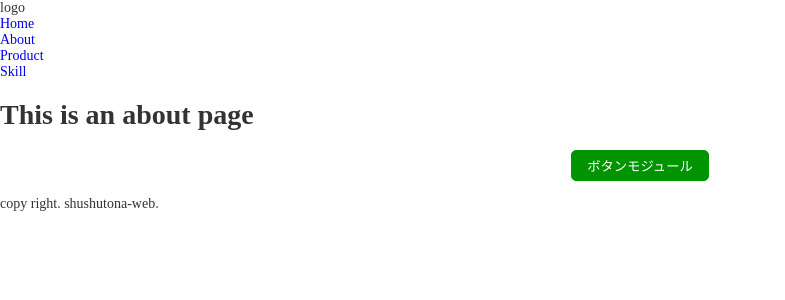
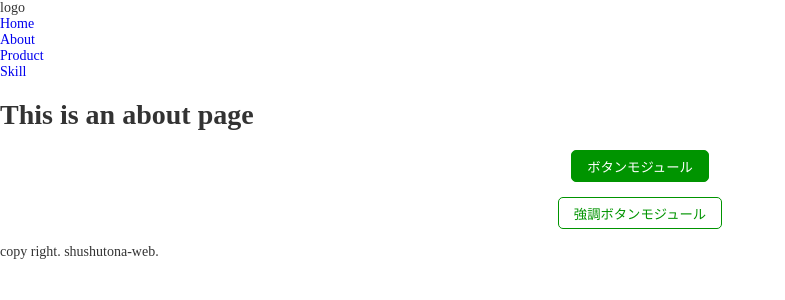
Before and after one commit to shushuTona/shushutona-web, a Vue app: page /about in a window 1280 px wide. Shown: the top 300 px of the page, without its empty margins (0-785 px from the left). Built offline with nearby package versions, Linux system fonts and the light colour scheme.

Commit message:
atoms.btn.vue：強調表示作成

```diff
--- a/src/components/atoms/atoms.btn.vue
+++ b/src/components/atoms/atoms.btn.vue
@@ -1,9 +1,9 @@
 <template>
-    <div class="m-btn">
+    <div class="m-btn" :class="{ 'is-emphasis': isEmphasis }">
         <button
             type="button"
             class="btn__inner"
-        >{{ btnText }}</button>
+        ><span class="btn__innerText">{{ btnText }}</span></button>
     </div>
 </template>
 
@@ -14,6 +14,10 @@ export default {
         btnText: {
             type: String,
             required: true
+        },
+        isEmphasis: {
+            type: Boolean,
+            default: false
         }
     }
 }
@@ -26,26 +30,66 @@ export default {
 
     .btn {
         &__inner {
-            padding: 5px 15px;
+            padding: 6px 15px 5px;
             color: #fff;
             background-color: $MAIN_COLOR;
             border: 1px solid $MAIN_COLOR;
             border-radius: 5px;
-            transition:
-                background-color $TRANSITION,
-                color $TRANSITION,
-                border-color $TRANSITION;
+            transition: color $TRANSITION;
             cursor: pointer;
+            overflow: hidden;
             position: relative;
+
+            // スライド背景色表示
+            &::before {
+                content: "";
+                width: 100%;
+                height: 100%;
+                background-color: #fff;
+                transition: transform $TRANSITION;
+                transform: translateX(-102%);
+                position: absolute;
+                top: 0;
+                left: 0;
+            }
 
             &:hover,
             &:focus {
-                background-color: #fff;
                 color: $MAIN_COLOR;
-                border-color: $MAIN_COLOR;
+
+                &::before {
+                    transform: translateX(0);
+                }
             }
         }
 
+        &__innerText {
+            position: relative;
+        }
+    }
+
+    // 強調ボタン表示
+    &.is-emphasis {
+        .btn {
+            &__inner {
+                color: $MAIN_COLOR;
+                background-color: #fff;
+                border: 1px solid $MAIN_COLOR;
+
+                &::before {
+                    background-color: $MAIN_COLOR;
+                }
+
+                &:hover,
+                &:focus {
+                    color: #fff;
+                }
+            }
+
+            &__innerText {
+                position: relative;
+            }
+        }
     }
 }
 </style>
--- a/src/views/views.about.vue
+++ b/src/views/views.about.vue
@@ -3,6 +3,7 @@
     <h1>This is an about page</h1>
 
     <Btn :btnText="'ボタンモジュール'" />
+    <Btn :btnText="'強調ボタンモジュール'" :isEmphasis="true" />
   </main>
 </template>
 
```
